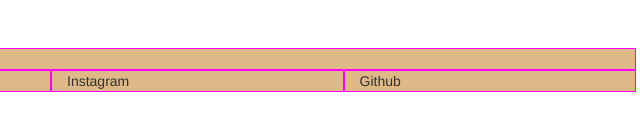
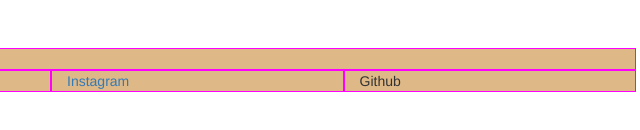
Before and after one commit to j-West/playinWithBootstrap, a plain HTML site: page index.html in a window 1280 px wide. Shown: the part 322-452 px from the top of the page, 589-1229 px from the left. Drawn offline with nearby package versions, Linux system fonts and the light colour scheme.

Commit message:
Added link to instagram to twitter in footer

```diff
--- a/index.html
+++ b/index.html
@@ -21,7 +21,7 @@
 		<footer class="row">
 			<div class="col-md-3 colors"><a href="http://www.facebook.com">Facebook</a></div>
 			<div class="col-md-3 colors"><a href="http://www.twitter.com">Twitter</a></div>
-			<div class="col-md-3 colors">Instagram</div>
+			<div class="col-md-3 colors"><a href="http://www.instagram.com">Instagram</a></div>
 			<div class="col-md-3 colors">Github</div>
 		</footer>
 	</div>
```
